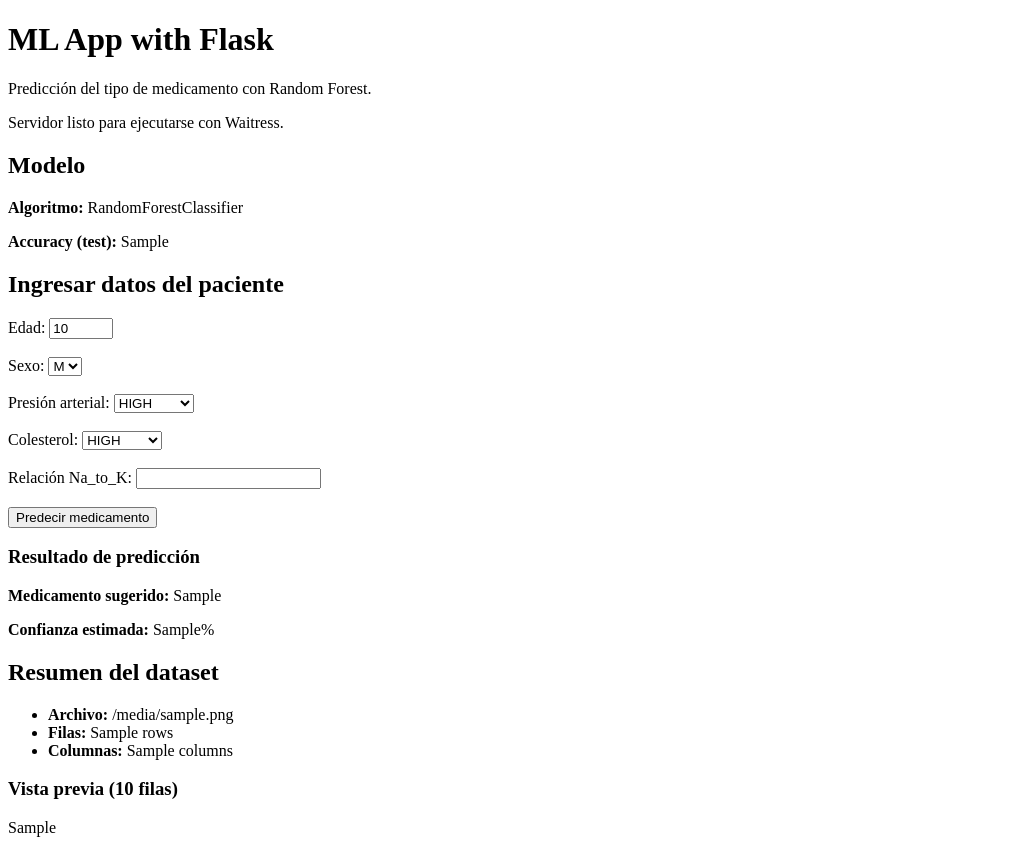
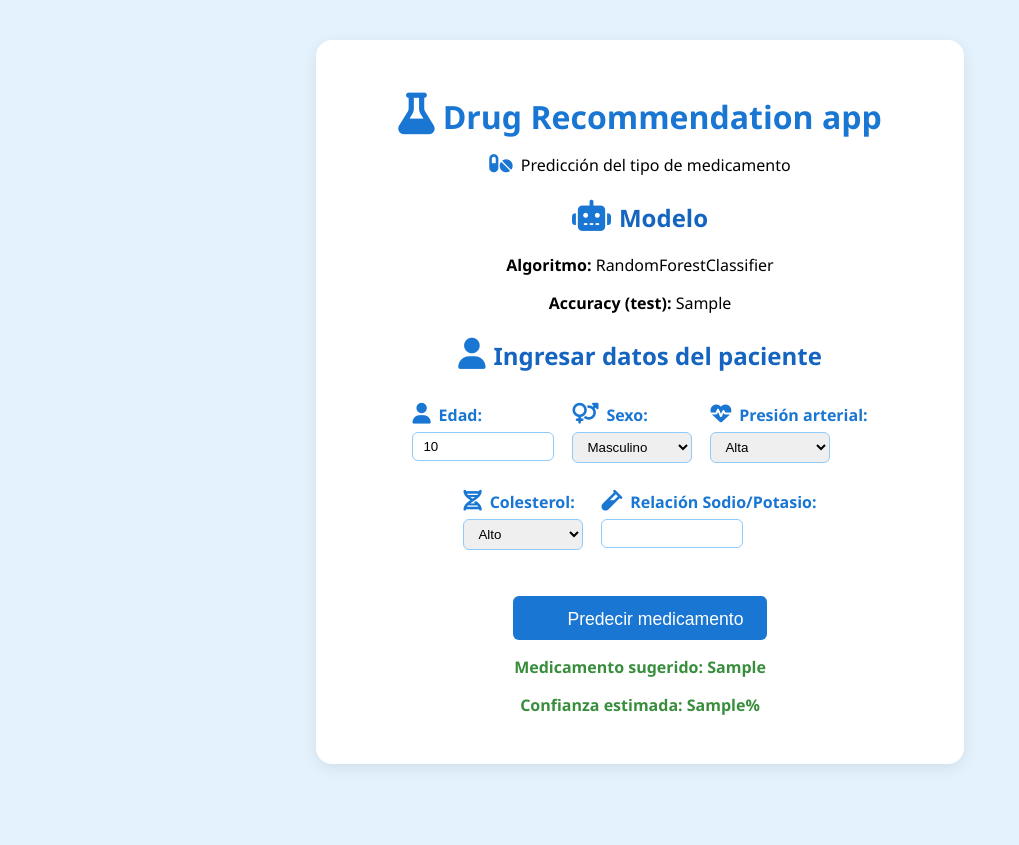
Before and after one commit to Maximo1988/ML-app-with-Flask, a Flask app: template src/templates/index.html in a window 1280 px wide. Shown: the whole page, without its empty margins (0-1019 px from the left). After the commit the page ends 765 px from the top, so only its background shows below. Run offline with Flask 3, Linux system fonts and the light colour scheme; the template is opened without the code that fills it: most values are stand-ins (such as "Sample title", 1, 10 or a date in 2020); parts of the project's set-up code (start-up, migrations or seed data) failed here and were passed over.

Commit message:
app finalizada

```diff
--- a/src/templates/index.html
+++ b/src/templates/index.html
@@ -1,78 +1,154 @@
+<!doctype html>
+
 <!doctype html>
 <html lang="es">
   <head>
     <meta charset="UTF-8" />
     <meta name="viewport" content="width=device-width, initial-scale=1.0" />
-    <title>ML App with Flask</title>
+    <title>Drug Recommendation app</title>
+    <link rel="stylesheet" href="https://cdnjs.cloudflare.com/ajax/libs/font-awesome/6.4.0/css/all.min.css">
+    <style>
+      body {
+        background: #e3f2fd;
+        font-family: 'Segoe UI', Arial, sans-serif;
+        margin: 0;
+        padding: 0;
+      }
+      main {
+        max-width: 600px;
+        margin: 40px auto;
+        background: #fff;
+        border-radius: 16px;
+        box-shadow: 0 4px 16px rgba(0,0,0,0.08);
+        padding: 32px 24px;
+        text-align: center;
+      }
+      h1 {
+        color: #1976d2;
+        margin-bottom: 8px;
+      }
+      h2, h3 {
+        color: #1565c0;
+        margin-top: 24px;
+      }
+      label {
+        font-weight: bold;
+        color: #1976d2;
+        margin-top: 12px;
+      }
+      input, select {
+        margin-top: 6px;
+        margin-bottom: 16px;
+        padding: 6px 10px;
+        border-radius: 6px;
+        border: 1px solid #90caf9;
+        width: 60%;
+      }
+      button {
+        background: #1976d2;
+        color: #fff;
+        border: none;
+        border-radius: 6px;
+        padding: 10px 24px;
+        font-size: 1.1em;
+        cursor: pointer;
+        margin-top: 12px;
+        transition: background 0.2s;
+      }
+      button:hover {
+        background: #1565c0;
+      }
+      .icon {
+        font-size: 1.3em;
+        margin-right: 8px;
+        color: #1976d2;
+      }
+      .table {
+        margin: 0 auto;
+        border-collapse: collapse;
+        width: 100%;
+      }
+      .table th, .table td {
+        border: 1px solid #90caf9;
+        padding: 6px 10px;
+      }
+      .table th {
+        background: #bbdefb;
+      }
+      .table tr:nth-child(even) {
+        background: #e3f2fd;
+      }
+      .error {
+        color: #d32f2f;
+        font-weight: bold;
+        margin-top: 12px;
+      }
+      .result {
+        color: #388e3c;
+        font-weight: bold;
+        margin-top: 16px;
+      }
+    </style>
   </head>
   <body>
     <main>
-      <h1>ML App with Flask</h1>
-      <p>Predicción del tipo de medicamento con Random Forest.</p>
-      <p>Servidor listo para ejecutarse con Waitress.</p>
+      <h1><i class="fa-solid fa-flask icon"></i>Drug Recommendation app</h1>
+      <p><i class="fa-solid fa-pills icon"></i>Predicción del tipo de medicamento</p>
 
-      <h2>Modelo</h2>
+      <h2><i class="fa-solid fa-robot icon"></i>Modelo</h2>
       <p><strong>Algoritmo:</strong> RandomForestClassifier</p>
       <p><strong>Accuracy (test):</strong> {{ model_accuracy }}</p>
 
-      <h2>Ingresar datos del paciente</h2>
-      <form method="post">
-        <label for="Age">Edad:</label>
-        <input id="Age" name="Age" type="number" min="1" max="120" required value="{{ form_data.Age }}" />
-
-        <br /><br />
-
-        <label for="Sex">Sexo:</label>
-        <select id="Sex" name="Sex">
-          <option value="M" {% if form_data.Sex == "M" %}selected{% endif %}>M</option>
-          <option value="F" {% if form_data.Sex == "F" %}selected{% endif %}>F</option>
-        </select>
-
-        <br /><br />
-
-        <label for="BP">Presión arterial:</label>
-        <select id="BP" name="BP">
-          <option value="HIGH" {% if form_data.BP == "HIGH" %}selected{% endif %}>HIGH</option>
-          <option value="NORMAL" {% if form_data.BP == "NORMAL" %}selected{% endif %}>NORMAL</option>
-          <option value="LOW" {% if form_data.BP == "LOW" %}selected{% endif %}>LOW</option>
-        </select>
-
-        <br /><br />
-
-        <label for="Cholesterol">Colesterol:</label>
-        <select id="Cholesterol" name="Cholesterol">
-          <option value="HIGH" {% if form_data.Cholesterol == "HIGH" %}selected{% endif %}>HIGH</option>
-          <option value="NORMAL" {% if form_data.Cholesterol == "NORMAL" %}selected{% endif %}>NORMAL</option>
-        </select>
-
-        <br /><br />
-
-        <label for="Na_to_K">Relación Na_to_K:</label>
-        <input id="Na_to_K" name="Na_to_K" type="number" step="0.001" required value="{{ form_data.Na_to_K }}" />
-
-        <br /><br />
-        <button type="submit">Predecir medicamento</button>
+      <h2><i class="fa-solid fa-user icon"></i>Ingresar datos del paciente</h2>
+      <form method="post" style="display: flex; flex-direction: column; align-items: center;">
+        <div style="display: flex; flex-wrap: wrap; gap: 18px; justify-content: center; margin-bottom: 0;">
+          <div style="display: flex; flex-direction: column; align-items: flex-start;">
+            <label for="Age"><i class="fa-solid fa-user icon"></i>Edad:</label>
+            <input id="Age" name="Age" type="number" min="1" max="120" required value="{{ form_data.Age }}" style="width: 120px;" />
+          </div>
+          <div style="display: flex; flex-direction: column; align-items: flex-start;">
+            <label for="Sex"><i class="fa-solid fa-venus-mars icon"></i>Sexo:</label>
+            <select id="Sex" name="Sex" style="width: 120px;">
+              <option value="M" {% if form_data.Sex == "M" %}selected{% endif %}>Masculino</option>
+              <option value="F" {% if form_data.Sex == "F" %}selected{% endif %}>Femenino</option>
+            </select>
+          </div>
+          <div style="display: flex; flex-direction: column; align-items: flex-start;">
+            <label for="BP"><i class="fa-solid fa-heartbeat icon"></i>Presión arterial:</label>
+            <select id="BP" name="BP" style="width: 120px;">
+              <option value="HIGH" {% if form_data.BP == "HIGH" %}selected{% endif %}>Alta</option>
+              <option value="NORMAL" {% if form_data.BP == "NORMAL" %}selected{% endif %}>Normal</option>
+              <option value="LOW" {% if form_data.BP == "LOW" %}selected{% endif %}>Baja</option>
+            </select>
+          </div>
+        </div>
+        <div style="display: flex; flex-wrap: wrap; gap: 18px; justify-content: center; margin-bottom: 18px; margin-top: 0;">
+          <div style="display: flex; flex-direction: column; align-items: flex-start;">
+            <label for="Cholesterol"><i class="fa-solid fa-dna icon"></i>Colesterol:</label>
+            <select id="Cholesterol" name="Cholesterol" style="width: 120px;">
+              <option value="HIGH" {% if form_data.Cholesterol == "HIGH" %}selected{% endif %}>Alto</option>
+              <option value="NORMAL" {% if form_data.Cholesterol == "NORMAL" %}selected{% endif %}>Normal</option>
+            </select>
+          </div>
+          <div style="display: flex; flex-direction: column; align-items: flex-start;">
+            <label for="Na_to_K"><i class="fa-solid fa-vial icon"></i>Relación Sodio/Potasio:</label>
+            <input id="Na_to_K" name="Na_to_K" type="number" step="0.001" required value="{{ form_data.Na_to_K }}" style="width: 120px;" />
+          </div>
+        </div>
+        <button type="submit"><i class="fa-solid fa-magnifying-glass icon"></i>Predecir medicamento</button>
       </form>
 
       {% if form_error %}
-      <p><strong>Error:</strong> {{ form_error }}</p>
+      <p class="error"><i class="fa-solid fa-circle-exclamation icon"></i>{{ form_error }}</p>
       {% endif %}
 
       {% if predicted_drug %}
-      <h3>Resultado de predicción</h3>
-      <p><strong>Medicamento sugerido:</strong> {{ predicted_drug }}</p>
-      <p><strong>Confianza estimada:</strong> {{ prediction_confidence }}%</p>
+      <div class="result">
+        <p><strong>Medicamento sugerido:</strong> {{ predicted_drug }}</p>
+        <p><strong>Confianza estimada:</strong> {{ prediction_confidence }}%</p>
+      </div>
       {% endif %}
 
-      <h2>Resumen del dataset</h2>
-      <ul>
-        <li><strong>Archivo:</strong> {{ dataset_info.filename }}</li>
-        <li><strong>Filas:</strong> {{ dataset_info.rows }}</li>
-        <li><strong>Columnas:</strong> {{ dataset_info.columns }}</li>
-      </ul>
-
-      <h3>Vista previa (10 filas)</h3>
-      {{ dataset_info.table_html | safe }}
     </main>
   </body>
 </html>
```
